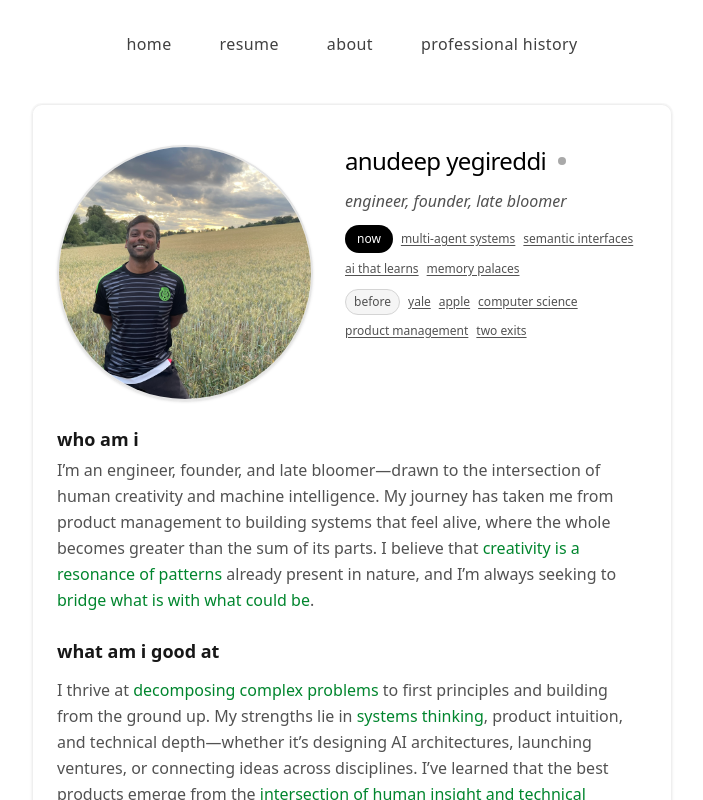
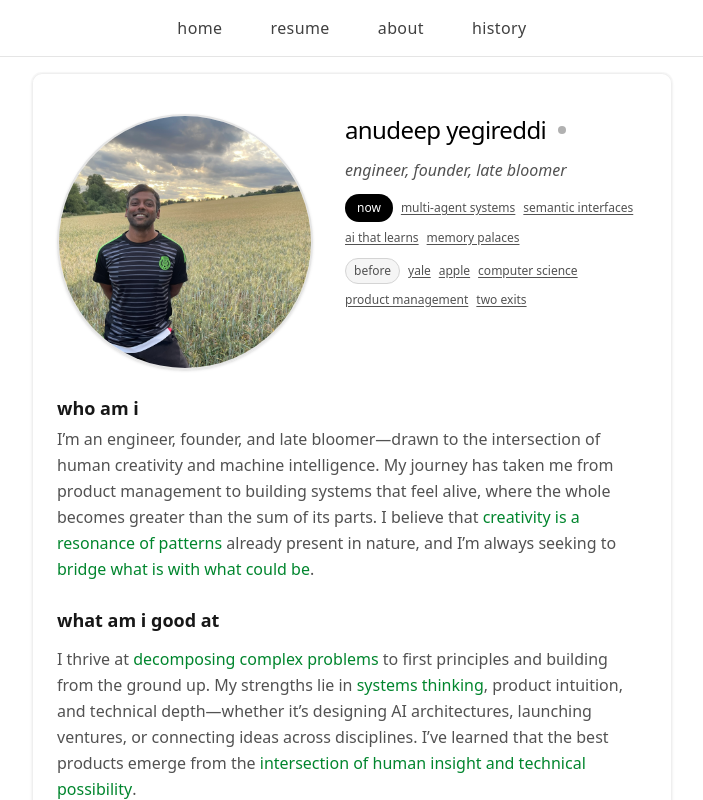
Before and after one commit to anudeep22003/personal-website, a React (Vite) app in the folder frontend/: page / in a window 1280 px wide. Shown: the top 800 px of the page, without its empty margins (288-991 px from the left). Built offline with nearby package versions, Linux system fonts and the light colour scheme.

Commit message:
fix: header is sticky and thinner

```diff
--- a/frontend/src/Layout.tsx
+++ b/frontend/src/Layout.tsx
@@ -4,15 +4,17 @@ import { routes } from "./router";
 const RootLayout = () => {
   const pathsUnderLayout = routes[0].children;
 
-
   const links = pathsUnderLayout.map((path) => ({
-    label: path.path === "/" ? "home" : path.path.replace("/", "").replace(/-/g, " "),
+    label:
+      path.path === "/"
+        ? "home"
+        : path.path.replace("/", "").replace(/-/g, " "),
     href: path.path,
     element: path.element,
   }));
   return (
     <div className="flex flex-col items-center min-h-screen bg-white text-black font-sans">
-      <nav className="w-full flex justify-center p-8 mb-0">
+      <nav className="w-full flex justify-center p-4 mb-0 sticky top-0 z-50 bg-white/10 backdrop-blur border-b border-neutral-200">
         <ul className="flex gap-8">
           {links.map((link) => (
             <li key={link.label}>
--- a/frontend/src/router.tsx
+++ b/frontend/src/router.tsx
@@ -22,7 +22,7 @@ export const routes = [
         element: <AboutPage />,
       },
       {
-        path: "/professional-history",
+        path: "/history",
         element: <ProfessionalHistory />,
       },
     ],
```
